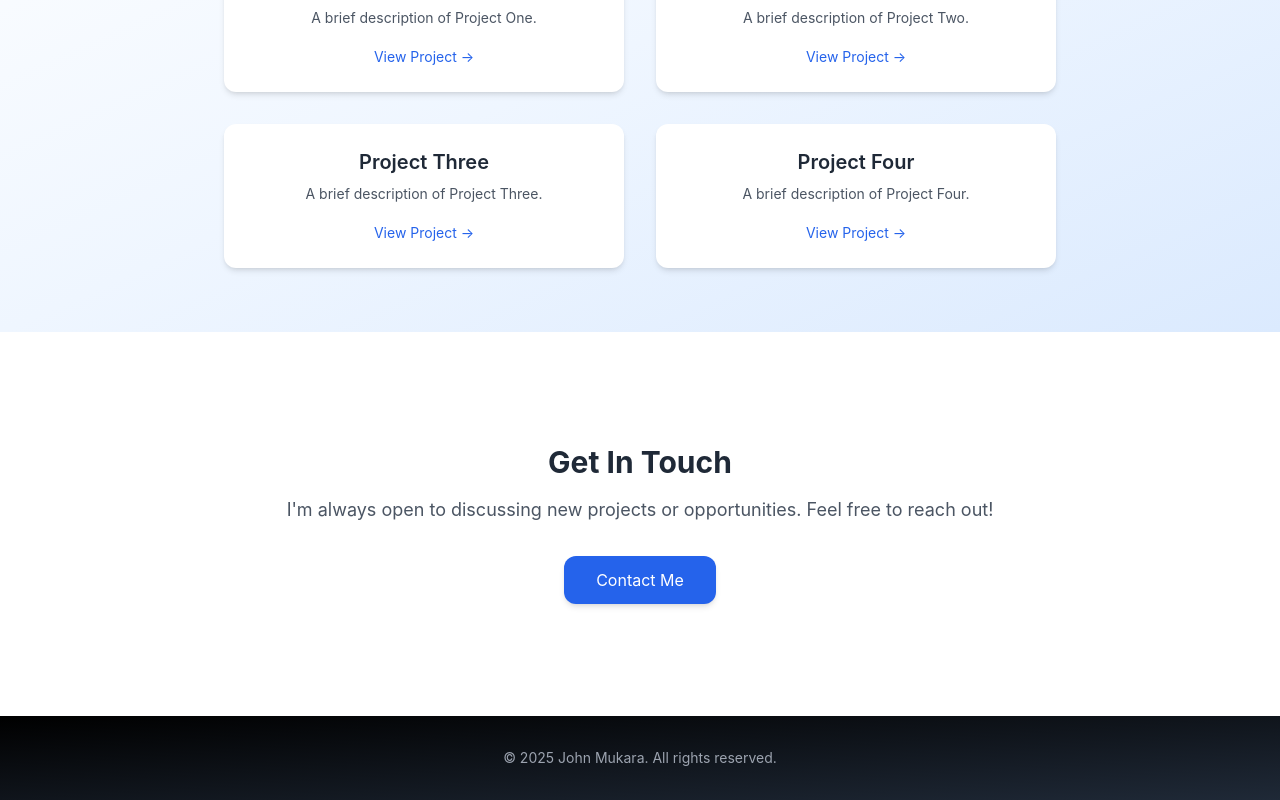
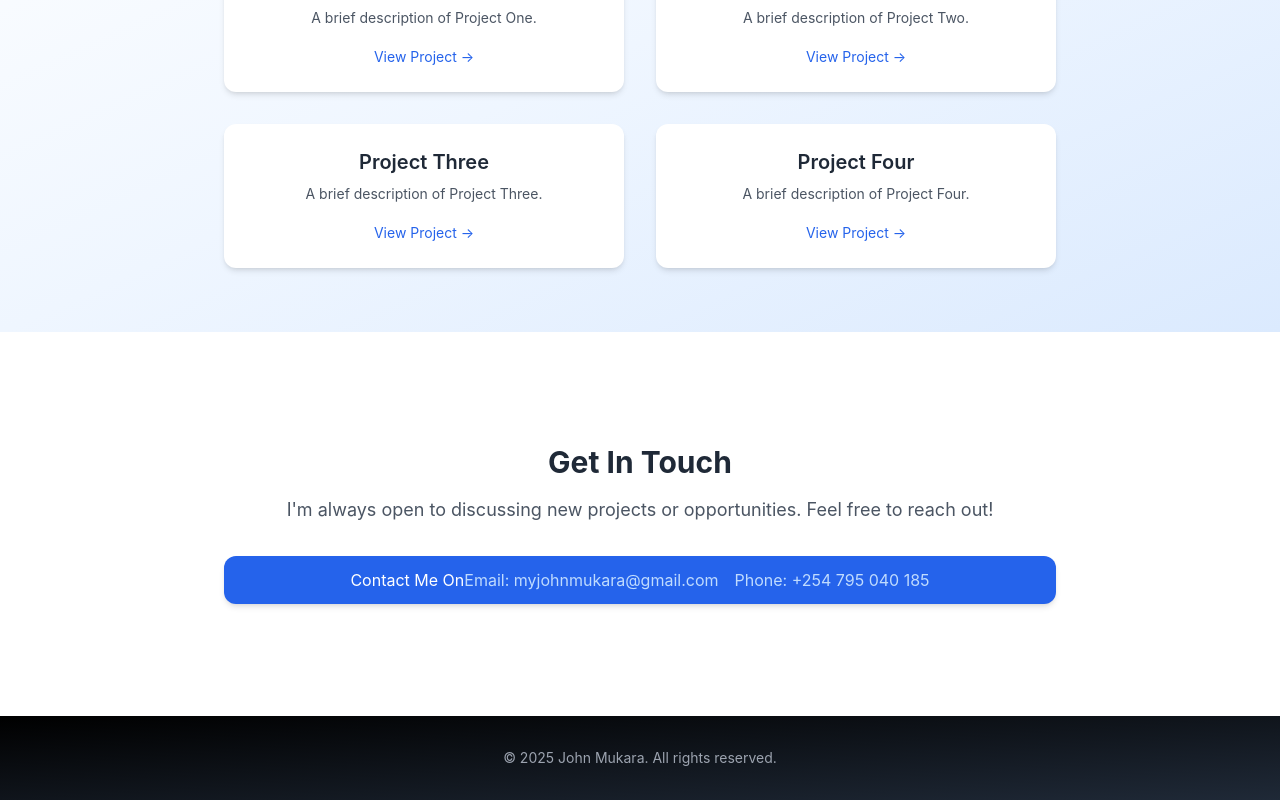
Before and after one commit to muk-p/port, a React (Create React App) app: page / in a window 1280 px wide. Shown: the part 1584-2384 px from the top of the page. Built offline with nearby package versions, Linux system fonts and the light colour scheme.

Commit message:
contacts

```diff
--- a/src/components/ContactSetion.js
+++ b/src/components/ContactSetion.js
@@ -11,12 +11,20 @@ const ContactSection = () => {
       <p className="text-lg text-gray-600 mb-8">
         I'm always open to discussing new projects or opportunities. Feel free to reach out!
       </p>
-      <button
-        onClick={() => scrollToSection('contact')}
+      <div
         className="bg-blue-600 text-white hover:bg-blue-700 px-8 py-3 rounded-xl transition shadow-md"
       >
-        Contact Me
-      </button>
+        Contact Me On
+        <a
+          href="mailto:myjohnmukara@gmail.com"
+          className="text-blue-200 hover:underline"
+        >
+          Email: myjohnmukara@gmail.com
+        </a>
+        <a className="ml-4 text-blue-200 hover:underline" >
+          Phone: +254 795 040 185
+        </a>
+      </div>
     </div>
   </section>
 
```
